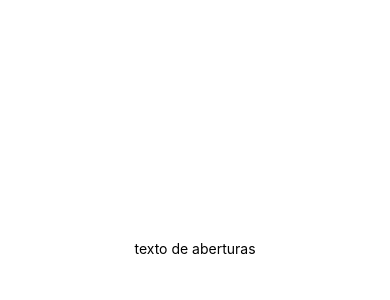
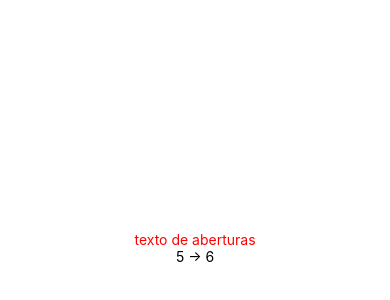
Before and after one commit to natogues/ProjetoAppSaude, a React Native app: screen / in a window 390 px wide. Shown: the part 174-474 px from the top of the page. Built offline with nearby package versions, Linux system fonts and the light colour scheme.

Commit message:
variaveis

```diff
--- a/App.js
+++ b/App.js
@@ -2,9 +2,15 @@ import { StatusBar } from 'expo-status-bar';
 import { StyleSheet, Text, View } from 'react-native';
 
 export default function App() {
+
+  const variavel = 5;
+  const x = ( variavel + 1);
+
   return (
     <View style={styles.container}>
-      <Text>texto de aberturas</Text>
+      <Text style={styles.textocor}>texto de aberturas</Text>
+      <Text>{variavel} -> {x}</Text>
+
       <StatusBar style="auto" />
     </View>
   );
@@ -17,4 +23,7 @@ const styles = StyleSheet.create({
     alignItems: 'center',
     justifyContent: 'center',
   },
+  textocor: {
+    color: 'red',
+  }
 });
```
